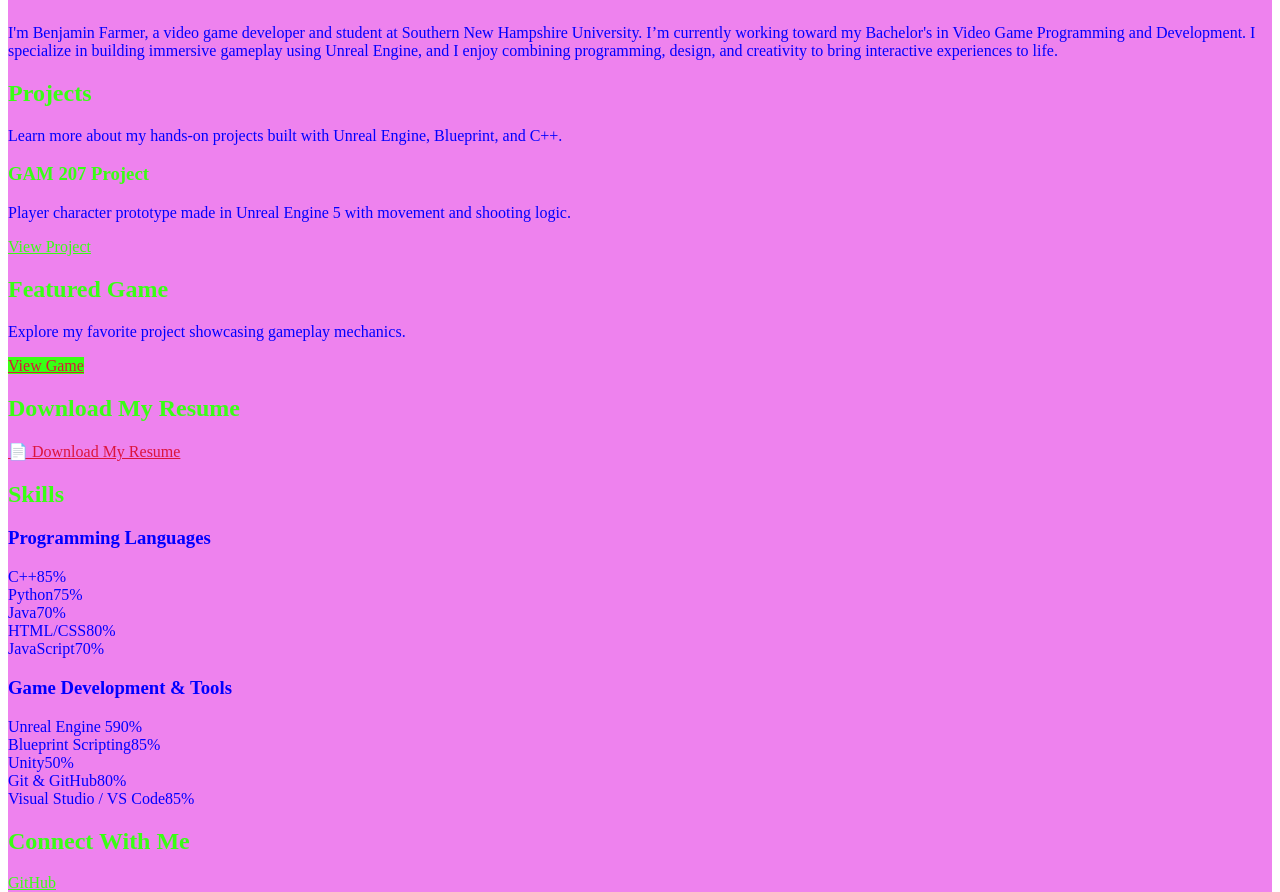
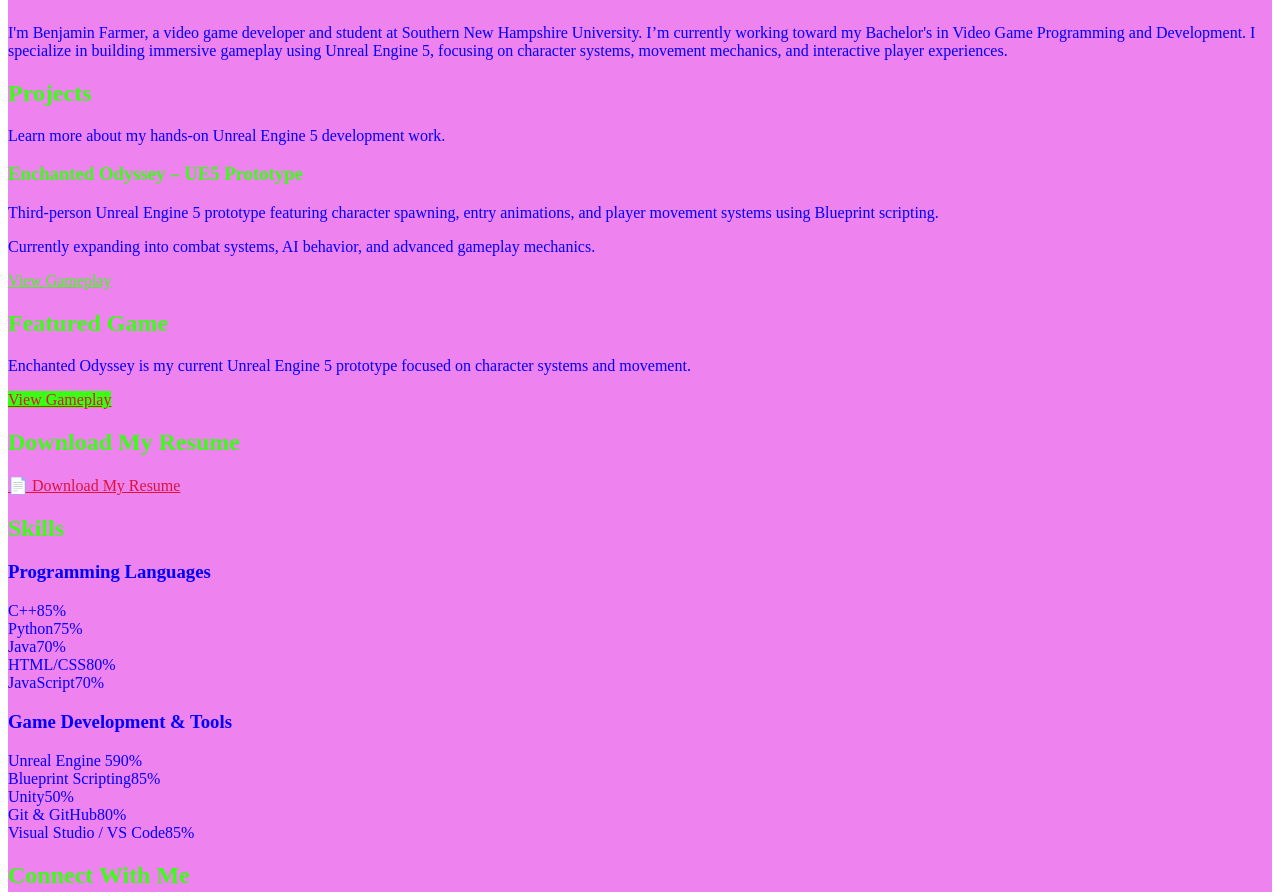
Before and after one commit to viroben1/game-portfolio, a Vue app: page /about in a window 1280 px wide. Shown: the part 103-995 px from the top of the page. Built offline with nearby package versions, Linux system fonts and the light colour scheme.

Commit message:
updated portfolio on about home and project

```diff
--- a/src/views/AboutView.vue
+++ b/src/views/AboutView.vue
@@ -1,42 +1,63 @@
 <template>
   <div class="max-w-4xl mx-auto px-4 py-10 space-y-20 text-center bg-gray-900 text-white min-h-screen"
     style="background-color: #EE82EE; color: #0000FF ;">
+
     <!-- About Me -->
     <section data-aos="fade-up">
       <h2 class="text-2xl font-bold mb-2 text-neon">About Me</h2>
       <p class="text-lg">
         I'm Benjamin Farmer, a video game developer and student at Southern New Hampshire University.
         I’m currently working toward my Bachelor's in Video Game Programming and Development.
-        I specialize in building immersive gameplay using Unreal Engine, and I enjoy combining programming,
-        design, and creativity to bring interactive experiences to life.
+        I specialize in building immersive gameplay using Unreal Engine 5, focusing on character systems,
+        movement mechanics, and interactive player experiences.
       </p>
     </section>
 
     <!-- Projects -->
     <section data-aos="fade-up" data-aos-delay="100">
       <h2 class="text-2xl font-bold mb-2 text-neon">Projects</h2>
-      <p class="mb-4">Learn more about my hands-on projects built with Unreal Engine, Blueprint, and C++.</p>
+      <p class="mb-4">Learn more about my hands-on Unreal Engine 5 development work.</p>
+
       <div class="border border-neon p-4 rounded bg-gray-800">
-        <h3 class="font-semibold text-lg text-neon">GAM 207 Project</h3>
-        <p>Player character prototype made in Unreal Engine 5 with movement and shooting logic.</p>
-        <router-link to="/projects/gam207" class="text-neon hover:underline block mt-2">View Project</router-link>
+        <h3 class="font-semibold text-lg text-neon">Enchanted Odyssey – UE5 Prototype</h3>
+
+        <p>
+          Third-person Unreal Engine 5 prototype featuring character spawning, entry animations,
+          and player movement systems using Blueprint scripting.
+        </p>
+
+        <p class="mt-2">
+          Currently expanding into combat systems, AI behavior, and advanced gameplay mechanics.
+        </p>
+
+        <router-link to="/projects/gam207" class="text-neon hover:underline block mt-2">
+          View Gameplay
+        </router-link>
       </div>
     </section>
 
     <!-- Featured Game -->
     <section data-aos="fade-up" data-aos-delay="200">
       <h2 class="text-2xl font-bold mb-2 text-neon">Featured Game</h2>
-      <p class="mb-4">Explore my favorite project showcasing gameplay mechanics.</p>
-      <router-link to="/projects/gam207" class="inline-block mt-4 bg-neon text-gray-900 px-4 py-2 rounded hover:bg-green-400 transition"
+
+      <p class="mb-4">
+        Enchanted Odyssey is my current Unreal Engine 5 prototype focused on character systems and movement.
+      </p>
+
+      <router-link
+        to="/projects/gam207"
+        class="inline-block mt-4 bg-neon text-gray-900 px-4 py-2 rounded hover:bg-green-400 transition"
         style="color: crimson;">
-        View Game
+        View Gameplay
       </router-link>
     </section>
 
     <!-- Resume Download -->
     <section data-aos="fade-up" data-aos-delay="300">
       <h2 class="text-2xl font-bold mb-2 text-neon">Download My Resume</h2>
-      <a href="/resume.pdf" download class="text-neon hover:underline inline-flex items-center"
+
+      <a href="/resume.pdf" download
+        class="text-neon hover:underline inline-flex items-center"
         style="color: crimson;">
         📄 Download My Resume
       </a>
@@ -45,54 +66,69 @@
     <!-- Skills -->
     <section class="mt-10 px-4 space-y-15" data-aos="fade-up" data-aos-delay="400">
       <h2 class="text-2xl font-bold mb-6 text-center text-neon">Skills</h2>
+
       <div class="grid grid-cols-1 md:grid-cols-2 gap-10 max-w-4xl mx-auto">
-        <!-- Programming Languages -->
+
+        <!-- Programming -->
         <div>
           <h3 class="text-lg font-semibold mb-4 text-center">Programming Languages</h3>
+
           <div v-for="skill in programmingSkills" :key="skill.name" class="mb-4 w-full max-w-sm mx-auto">
             <div class="flex justify-between text-sm font-medium">
               <span>{{ skill.name }}</span>
               <span>{{ skill.percent }}</span>
             </div>
+
             <div class="w-full bg-gray-700 rounded-full h-4">
               <div class="bg-neon h-4 rounded-full" :style="{ width: skill.width }"></div>
             </div>
           </div>
         </div>
 
-        <!-- Game Development & Tools -->
+        <!-- Tools -->
         <div>
           <h3 class="text-lg font-semibold mb-4 text-center">Game Development & Tools</h3>
+
           <div v-for="tool in gameSkills" :key="tool.name" class="mb-4 w-full max-w-sm mx-auto">
             <div class="flex justify-between text-sm font-medium">
               <span>{{ tool.name }}</span>
               <span>{{ tool.percent }}</span>
             </div>
+
             <div class="w-full bg-gray-700 rounded-full h-4">
               <div class="bg-neon h-4 rounded-full" :style="{ width: tool.width }"></div>
             </div>
           </div>
         </div>
-      </div>
-    </section>
-
-    <!-- Connect With Me -->
-    <section data-aos="fade-up" data-aos-delay="500">
-      <h2 class="text-2xl font-bold mb-2 text-neon">Connect With Me</h2>
-      <div class="space-x-4">
-        <div><a href="https://github.com/viroben1" target="_blank" class="text-neon hover:underline">GitHub</a></div>
-        <div><a href="https://linkedin.com" target="_blank" class="text-neon hover:underline">LinkedIn</a></div>
-        <div class="mb-4"><a href="mailto:viroben2001@gmail.com" class="text-neon hover:underline">Email Me</a></div>
 
       </div>
     </section>
 
-   <div class=" mt-6 my-8 space-y-10">
+    <!-- Connect -->
+    <section data-aos="fade-up" data-aos-delay="500">
+      <h2 class="text-2xl font-bold mb-2 text-neon">Connect With Me</h2>
+
+      <div class="space-x-4">
+        <div>
+          <a href="https://github.com/viroben1" target="_blank" class="text-neon hover:underline">GitHub</a>
+        </div>
+
+        <div>
+          <a href="https://linkedin.com" target="_blank" class="text-neon hover:underline">LinkedIn</a>
+        </div>
+
+        <div class="mb-4">
+          <a href="mailto:viroben2001@gmail.com" class="text-neon hover:underline">Email Me</a>
+        </div>
+      </div>
+    </section>
+
+    <!-- Back -->
+    <div class="mt-6 my-8 space-y-10">
       <router-link
         to="/"
-    class="inline-block   bg-neon text-gray-900 px-4 py-2 rounded hover:bg-green-400 transition text-lg"
-
-  style="color: crimson;"  >
+        class="inline-block bg-neon text-gray-900 px-4 py-2 rounded hover:bg-green-400 transition text-lg"
+        style="color: crimson;">
         ← Back to Home
       </router-link>
     </div>
--- a/src/views/HomeView.vue
+++ b/src/views/HomeView.vue
@@ -1,56 +1,89 @@
 <template>
-  <div class="   text-center p-6   min-h-screen"
-    style="background-color: #FFCCCB; color: #00BFFF ">
+  <div class="bg-gray-900 text-white text-center p-6 min-h-screen">
+
     <!-- Navigation -->
-    <nav class="w-full flex justify-between items-center px-8 mt-6 text-neon" data-aos="fade-down"
-    style="color: yellow;">
+    <nav class="w-full flex justify-between items-center px-8 mt-6 text-gray-300" data-aos="fade-down">
 
       <div class="flex-1 text-left">
-        <router-link to="/" class="hover:underline">Home</router-link>
+        <router-link to="/" class="hover:text-blue-400">Home</router-link>
       </div>
+
       <div class="flex-1 text-center">
-        <router-link to="/about" class="hover:underline">About</router-link>
+        <router-link to="/about" class="hover:text-blue-400">About</router-link>
       </div>
-      <div  class="flex-1 text-right"
-      >
-        <router-link to="/projects/gam207" class="hover:underline">Projects</router-link>
+
+      <div class="flex-1 text-right">
+        <router-link to="/projects/gam207" class="hover:text-blue-400">Projects</router-link>
       </div>
+
     </nav>
 
     <!-- Header -->
-    <h1 class="text-3xl md:text-4xl font-bold mt-8 text-neon" data-aos="fade-up">Benjamin Farmer</h1>
-    <p class="mt-2 text-lg md:text-xl" data-aos="fade-up" data-aos-delay="100">
-      Game Developer focused on immersive experiences and clean UI design.
+    <h1 class="text-3xl md:text-4xl font-bold mt-8" data-aos="fade-up">
+      Benjamin Farmer
+    </h1>
+
+    <p class="mt-2 text-lg md:text-xl text-gray-400" data-aos="fade-up" data-aos-delay="100">
+      Game Developer focused on Unreal Engine 5 prototypes, character systems, and immersive gameplay experiences.
     </p>
 
     <!-- Featured Game -->
-    <p class="mt-4 font-semibold text-neon text-sm" data-aos="fade-up" data-aos-delay="200">
-      🎮 View My Featured Game
+    <p class="mt-6 font-semibold text-blue-400 text-sm" data-aos="fade-up" data-aos-delay="200">
+      🎮 Featured Project: Enchanted Odyssey
     </p>
-    <img
-      src="/gam207-screenshot.png"
-      alt="Screenshot of GAM 207 Unreal Engine project"
-      class="w-[400px] max-w-full h-auto rounded-lg shadow-lg border-2 border-neon mx-auto my-4"
-      data-aos="zoom-in"
-      data-aos-delay="300"
-    />
+
+    <p class="text-gray-400 mb-6" data-aos="fade-up" data-aos-delay="250">
+      A third-person Unreal Engine 5 prototype featuring character selection, Paragon asset integration, and core player movement systems.
+    </p>
+
+    <!-- Video -->
+    <iframe
+      class="w-full max-w-3xl mx-auto h-[400px] rounded-lg mb-6 shadow-lg"
+      src="https://www.youtube.com/embed/WEH8agwjuDw"
+      title="Enchanted Odyssey Gameplay"
+      allowfullscreen>
+    </iframe>
+
+    <!-- Tech Note -->
+    <p class="text-gray-500 text-sm mb-10" data-aos="fade-up" data-aos-delay="300">
+      Built using Unreal Engine 5, Blueprint scripting, and Paragon character assets.
+    </p>
 
     <!-- Projects Section -->
     <div class="mt-10 text-center max-w-xl mx-auto" data-aos="fade-up" data-aos-delay="400">
-      <h2 class="text-2xl md:text-3xl font-bold mb-2 text-neon">Projects</h2>
-      <p class="mb-2">
-        Check out what I’ve been working on — from Unreal Engine prototypes to creative UI design.
+
+      <h2 class="text-2xl md:text-3xl font-bold mb-4">Projects</h2>
+
+      <p class="mb-4 text-gray-400">
+        Check out what I’ve been working on — from Unreal Engine prototypes to gameplay systems.
       </p>
-      <h3 class="font-medium text-lg">GAM 207 – Player Character Prototype</h3>
-      <div class="border border-gray-600 p-4 mt-3 rounded-lg bg-gray-800 inline-block text-left shadow-lg">
-        <p class="font-semibold text-neon">GAM 207 Project</p>
-        <p>Player character prototype made in Unreal Engine 5 with movement and shooting logic.</p>
-        <p>Learn more by clicking the view project link below.</p>
-        <router-link to="/projects/gam207" class="text-neon hover:underline block mt-2">
-          View Project
+
+      <h3 class="font-medium text-lg text-white">
+        Enchanted Odyssey – UE5 Prototype
+      </h3>
+
+      <div class="border border-gray-700 p-4 mt-3 rounded-lg bg-gray-800 inline-block text-left shadow-lg">
+
+        <p class="font-semibold text-blue-400">Unreal Engine 5 Project</p>
+
+        <p class="text-gray-300 mt-2">
+          Third-person prototype featuring character spawning, entry animations, and player movement systems built using Blueprint scripting.
+        </p>
+
+        <p class="text-gray-500 mt-2">
+          Currently expanding into combat systems, AI behavior, and advanced gameplay mechanics.
+        </p>
+
+        <router-link
+          to="/projects/gam207"
+          class="text-blue-400 hover:underline block mt-3"
+        >
+          View Gameplay
         </router-link>
+
       </div>
     </div>
+
   </div>
 </template>
 
@@ -65,12 +98,5 @@
 </script>
 
 <style scoped>
-.text-neon {
-  color: #39FF14; /* neon green */
-}
-.border-neon {
-  border-color: #39FF14;
-}
-
-
+/* Optional custom tweaks */
 </style>
```
Also changed, not shown: src/views/ProjectView.vue (+43 -19 lines). Lines whose indentation alone changed are shown as unchanged.
